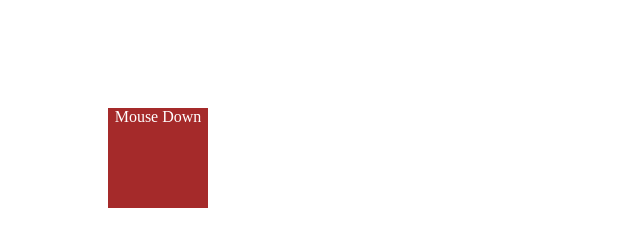
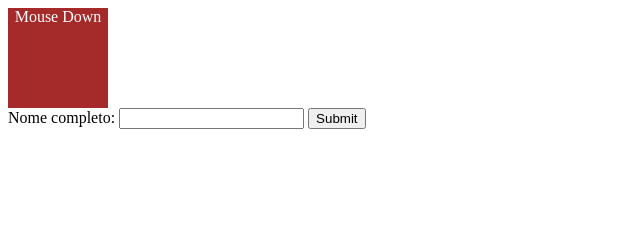
Before and after one commit to neootavio/javascript, a plain HTML site: page listeners.html in a window 1280 px wide. Shown: the whole page, without its empty margins (0-640 px from the left). Drawn offline with Linux system fonts and the light colour scheme.

Commit message:
Update listeners.html

```diff
--- a/listeners.html
+++ b/listeners.html
@@ -12,8 +12,8 @@
             text-align: center;
             color: white;
             position: relative;
-            left: 100px;
-            top: 100px;
+            left: 0px;
+            top: 0px;
         }
     </style>
     <title>Listeners</title>
@@ -24,11 +24,26 @@
         Mouse Down
     </div>
 
+    <form onsubmit="return valida(this)">
+        Nome completo: <input name="nome" type="text">
+        <input type="submit">
+    </form>
+
 
 
 
 
     <script>
+
+        function valida(f){
+            if(f.nome.value.split(' ').length < 2){
+                alert('preencha o nome completo');
+                f.nome.focus();
+                return false;
+            }
+            return true;
+        }
+
         var minhadiv = document.getElementsByTagName('div')[0];
 
         minhadiv.addEventListener('mousedown', teste1);
```
